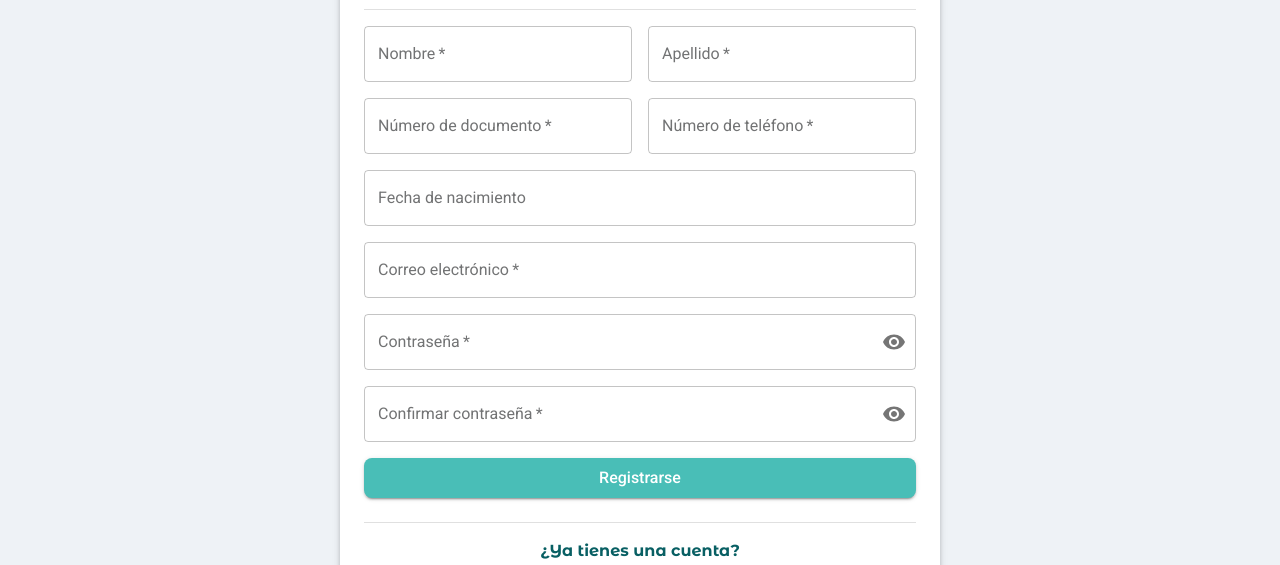
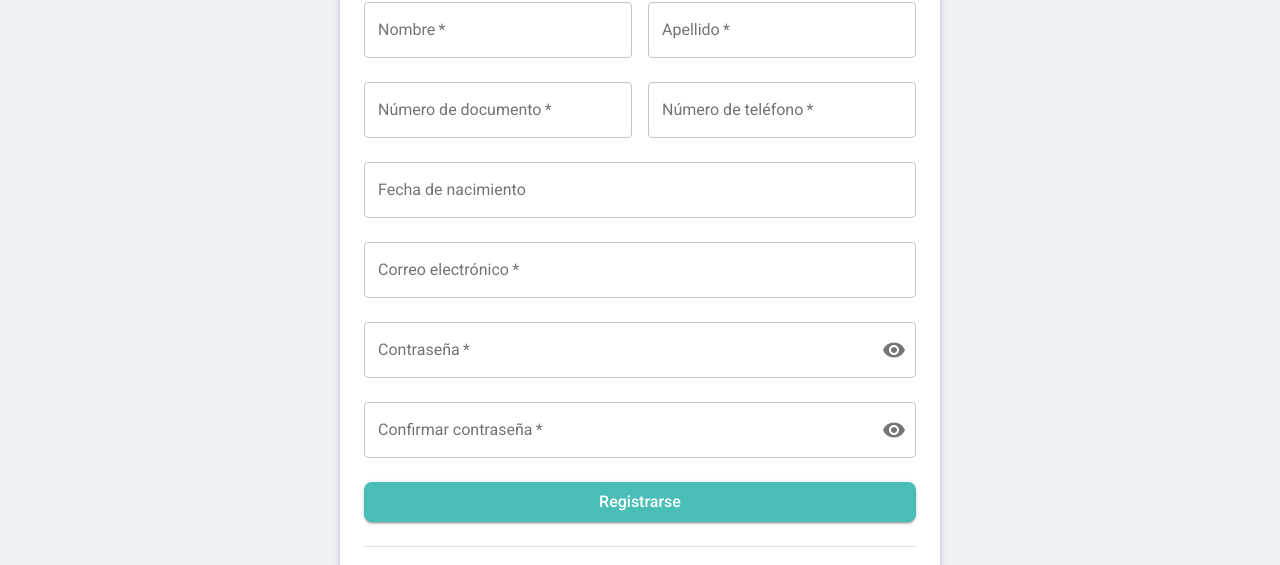
Before and after one commit to 3rnestocs/banco, a React (Create React App) app: page /#/register in a window 1280 px wide. Shown: the part 234-799 px from the top of the page. Built offline with nearby package versions, Linux system fonts and the light colour scheme.

Commit message:
Fix on password field.

```diff
--- a/src/components/BUTextField.js
+++ b/src/components/BUTextField.js
@@ -96,7 +96,8 @@ const BUTextField = ({
         switch (type) {
             case 'email':
                 return 'email';
-            case 'password', 'confirmPassword':
+            case 'password':
+            case 'confirmPassword':
                 return showPassword ? 'text' : 'password';
             case 'document':
                 return 'number';
--- a/src/routes/register/Register.js
+++ b/src/routes/register/Register.js
@@ -58,7 +58,7 @@ const Register = () => {
                     <Divider sx={{ mb: 2 }} />
 
                     <form onSubmit={handleSubmit}>
-                        <Stack spacing={2}>
+                        <Stack spacing={3}>
                             <Stack direction="row" spacing={2}>
                                 {/* Name field */}
                                 {/* Name field */}
```
